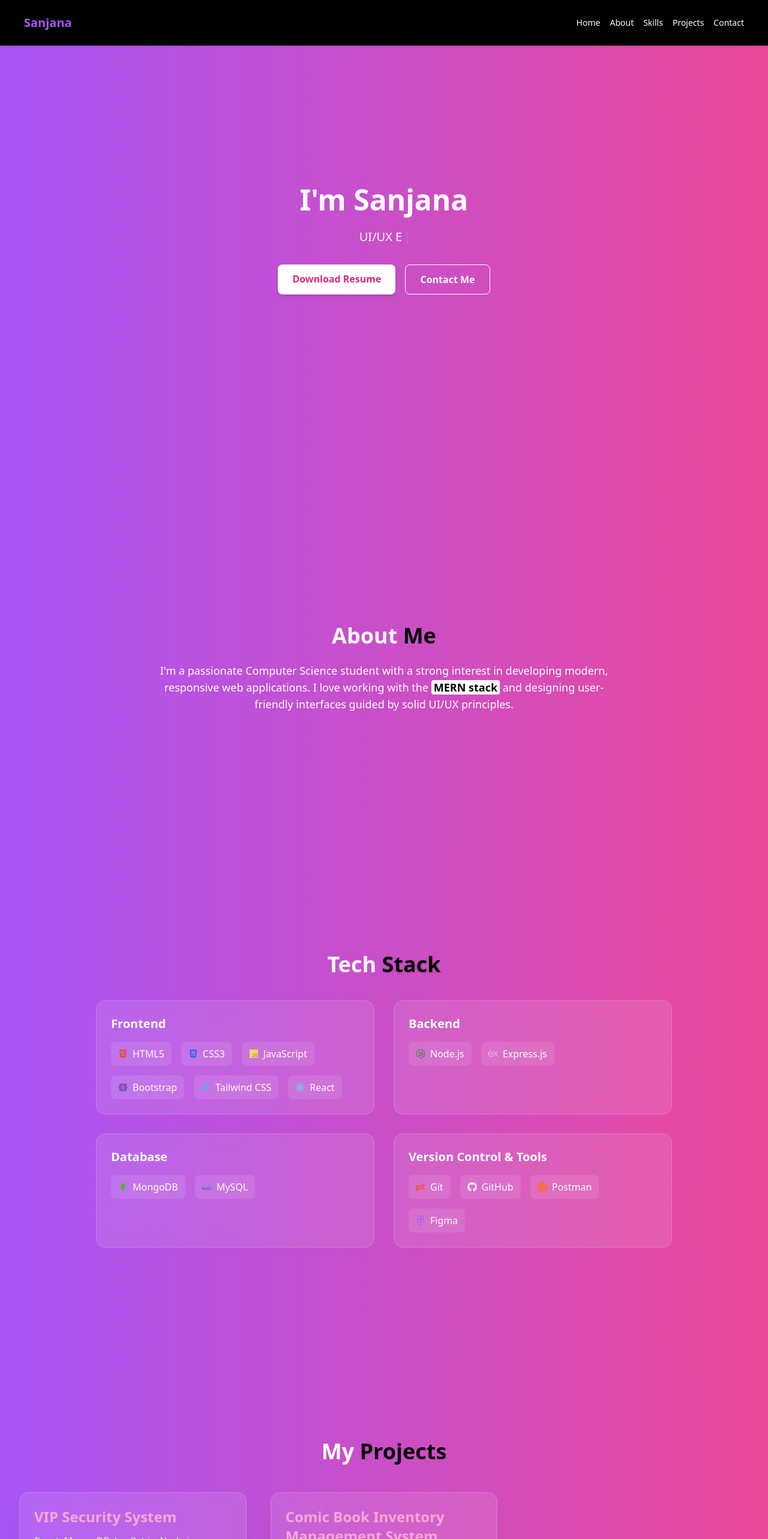
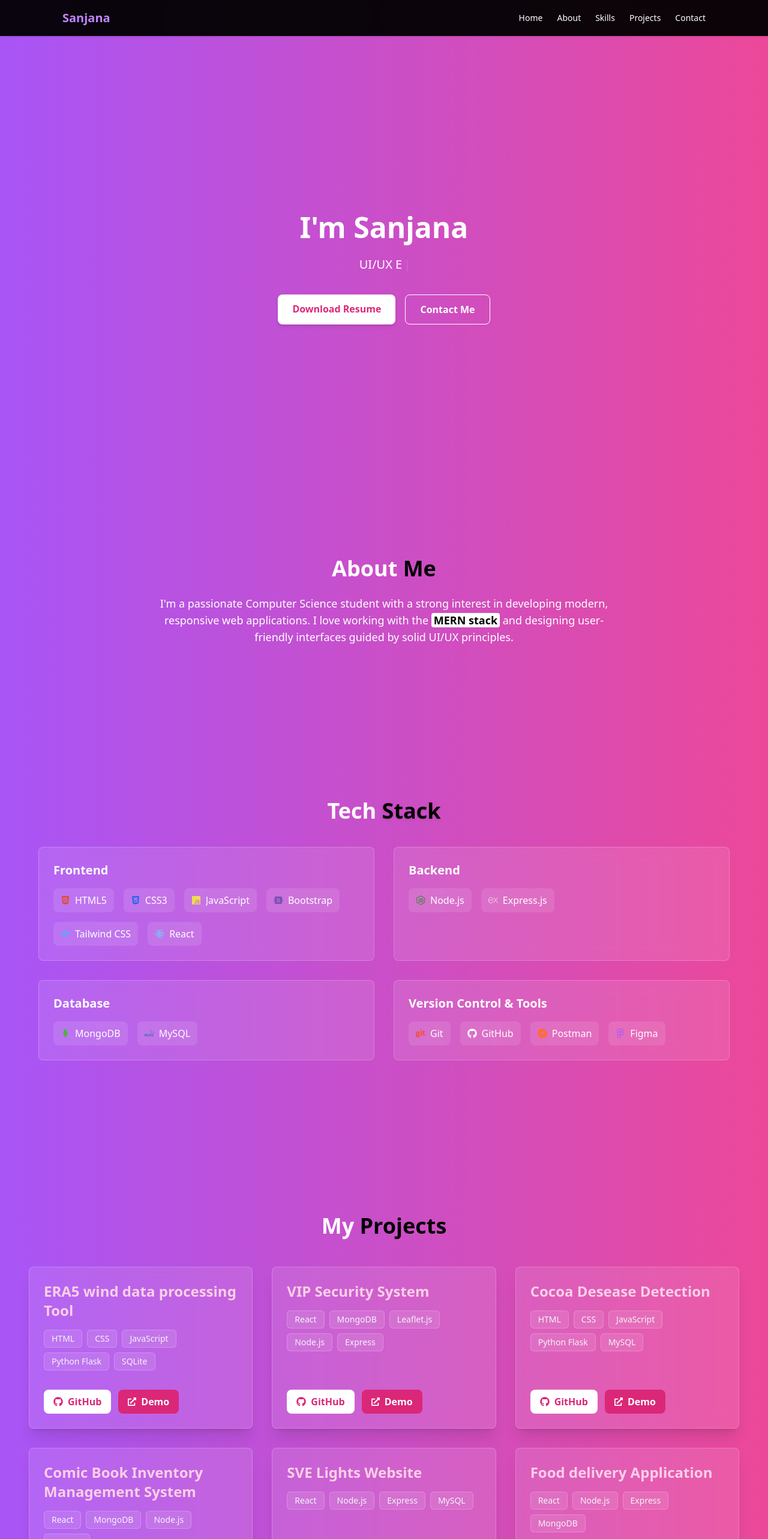
Before and after one commit to SanjanaHarikantra/portfolio_net, a React (Create React App) app: page / in a window 1280 px wide. Shown: the top 2566 px of the page at 60% size. Built offline with nearby package versions, Linux system fonts and the light colour scheme.

Commit message:
added projects

```diff
--- a/src/components/About.jsx
+++ b/src/components/About.jsx
@@ -2,13 +2,13 @@ const About = () => {
   return (
     <section
       id="about"
-      className="bg-gradient-to-r from-purple-500 to-pink-500 text-white p-60 text-center animate-fade-in"
+      className="bg-gradient-to-r from-purple-500 to-pink-500 px-5 py-20 text-center text-white sm:px-8 sm:py-24 lg:px-12 lg:py-32"
     >
-      <h2 className="text-3xl md:text-4xl font-bold mb-6 animate-slide-up">
+      <h2 className="mb-6 text-3xl font-bold sm:text-4xl">
         About <span className="text-black"> Me</span>
       </h2>
 
-      <p className="text-base md:text-lg max-w-3xl mx-auto leading-relaxed animate-slide-up delay-200">
+      <p className="mx-auto max-w-3xl text-base leading-relaxed sm:text-lg">
         I'm a passionate Computer Science student with a strong interest in developing modern, responsive web applications. I love working with the <span className="font-semibold text-black bg-white px-1 rounded">MERN stack</span> and designing user-friendly interfaces guided by solid UI/UX principles.
       </p>
     </section>
--- a/src/components/Contact.jsx
+++ b/src/components/Contact.jsx
@@ -2,19 +2,19 @@ const Contact = () => {
   return (
     <section
       id="contact"
-      className="bg-black text-white text-center"
+      className="bg-black px-5 py-16 text-center text-white sm:px-8 sm:py-20"
     >
-      <h2 className="text-3xl md:text-4xl font-bold mb-4">Contact</h2>
+      <h2 className="mb-4 text-3xl font-bold sm:text-4xl">Contact</h2>
 
-      <p className="text-base md:text-lg max-w-xl mx-auto leading-relaxed">
-        I'd love to hear from you! Whether you have a project, a question, or just want to say hi  — feel free to reach out.
+      <p className="mx-auto max-w-xl text-base leading-relaxed sm:text-lg">
+        I'd love to hear from you! Whether you have a project, a question, or just want to say hi, feel free to reach out.
       </p>
 
-      <div className="mt-6 text-lg font-medium">
-        <span className="block"> Email:</span>
+      <div className="mt-6 text-base font-medium sm:text-lg">
+        <span className="block">Email:</span>
         <a
           href="mailto:sanjana@example.com"
-          className="text-white underline hover:text-pink-200 transition"
+          className="break-all text-white underline transition hover:text-pink-200"
         >
           sanjana@example.com
         </a>
--- a/src/components/Home.jsx
+++ b/src/components/Home.jsx
@@ -5,14 +5,14 @@ const Home = () => {
   return (
     <section
       id="home"
-      className="h-screen flex flex-col justify-center items-center bg-gradient-to-r from-purple-500 to-pink-500 text-white text-center px-4"
+      className="flex min-h-screen flex-col items-center justify-center bg-gradient-to-r from-purple-500 to-pink-500 px-5 pt-24 text-center text-white sm:px-8"
     >
-      <h1 className="text-4xl md:text-5xl font-bold mb-2 text-white">
+      <h1 className="mb-2 text-4xl font-bold text-white sm:text-5xl">
         I'm Sanjana
       </h1>
 
       {/* Typewriter subtitle */}
-      <p className="text-lg md:text-xl mt-4">
+      <p className="mt-4 min-h-8 text-lg sm:text-xl">
         <Typewriter
           words={['Full Stack Developer', 'UI/UX Enthusiast']}
           loop={true}
@@ -25,12 +25,12 @@ const Home = () => {
       </p>
 
       {/* Buttons */}
-      <div className="mt-8 flex flex-wrap gap-4 justify-center">
+      <div className="mt-8 flex w-full max-w-md flex-col justify-center gap-4 sm:flex-row">
         {/* Download Resume */}
         <a
           href="https://drive.google.com/file/d/1bFBTDW8KyTSHNeGJIzIXnpAbvCyPBL29/view?usp=drivesdk"
           download
-          className="bg-white text-pink-600 font-semibold px-6 py-3 rounded-lg shadow-md hover:bg-pink-100 transition duration-300"
+          className="rounded-lg bg-white px-6 py-3 font-semibold text-pink-600 shadow-md transition duration-300 hover:bg-pink-100"
         >
           Download Resume
         </a>
@@ -38,7 +38,7 @@ const Home = () => {
         {/* Contact Me */}
         <a
           href="#contact"
-          className="border border-white text-white font-semibold px-6 py-3 rounded-lg hover:bg-white hover:text-pink-600 transition duration-300"
+          className="rounded-lg border border-white px-6 py-3 font-semibold text-white transition duration-300 hover:bg-white hover:text-pink-600"
         >
           Contact Me
         </a>
--- a/src/components/Navbar.jsx
+++ b/src/components/Navbar.jsx
@@ -1,16 +1,64 @@
-import React from 'react';
-// src/components/Navbar.jsx
+import React, { useState } from 'react';
+import { FaBars, FaTimes } from 'react-icons/fa';
+
+const navLinks = [
+  { href: '#home', label: 'Home' },
+  { href: '#about', label: 'About' },
+  { href: '#skills', label: 'Skills' },
+  { href: '#projects', label: 'Projects' },
+  { href: '#contact', label: 'Contact' },
+];
+
 const Navbar = () => {
+  const [isOpen, setIsOpen] = useState(false);
+
   return (
-    <nav className="flex justify-between items-center px-10 py-6 bg-black text-white fixed w-full top-0 shadow z-50">
-      <h1 className="text-xl  font-bold text-purple-500">  Sanjana</h1>
-      <ul className="hidden md:flex gap-4 text-sm">
-        <li><a href="#home" className="hover:text-pink-400">Home</a></li>
-        <li><a href="#about" className="hover:text-pink-400">About</a></li>
-        <li><a href="#skills" className="hover:text-pink-400">Skills</a></li>
-        <li><a href="#projects" className="hover:text-pink-400">Projects</a></li>
-        <li><a href="#contact" className="hover:text-pink-400">Contact</a></li>
-      </ul>
+    <nav className="fixed top-0 z-50 w-full bg-black/95 text-white shadow backdrop-blur">
+      <div className="mx-auto flex max-w-6xl items-center justify-between px-5 py-4 sm:px-8 lg:px-10">
+        <a
+          href="#home"
+          className="text-xl font-bold text-purple-400"
+          onClick={() => setIsOpen(false)}
+        >
+          Sanjana
+        </a>
+
+        <ul className="hidden items-center gap-6 text-sm font-medium md:flex">
+          {navLinks.map((link) => (
+            <li key={link.href}>
+              <a href={link.href} className="transition hover:text-pink-400">
+                {link.label}
+              </a>
+            </li>
+          ))}
+        </ul>
+
+        <button
+          type="button"
+          className="inline-flex h-10 w-10 items-center justify-center rounded-md border border-white/20 text-white transition hover:bg-white/10 md:hidden"
+          aria-label={isOpen ? 'Close navigation menu' : 'Open navigation menu'}
+          aria-expanded={isOpen}
+          onClick={() => setIsOpen((open) => !open)}
+        >
+          {isOpen ? <FaTimes /> : <FaBars />}
+        </button>
+      </div>
+
+      {isOpen && (
+        <ul className="border-t border-white/10 px-5 pb-4 text-sm font-medium md:hidden">
+          {navLinks.map((link) => (
+            <li key={link.href}>
+              <a
+                href={link.href}
+                className="block rounded-md px-2 py-3 transition hover:bg-white/10 hover:text-pink-400"
+                onClick={() => setIsOpen(false)}
+              >
+                {link.label}
+              </a>
+            </li>
+          ))}
+        </ul>
+      )}
     </nav>
   );
 };
--- a/src/components/Projects.jsx
+++ b/src/components/Projects.jsx
@@ -1,4 +1,12 @@
+import { FaExternalLinkAlt, FaGithub } from "react-icons/fa";
+
 const projects = [
+  {
+    title: "ERA5 wind data processing Tool",
+    tech: "HTML, CSS, JavaScript, Python Flask, SQLite",
+    github: "https://github.com/SanjanaHarikantra/era5_tool",
+    demo: "https://era5-tool.onrender.com/",
+  },
   {
     title: "VIP Security System",
     tech: "React, MongoDB, Leaflet.js, Node.js, Express",
@@ -6,10 +14,28 @@ const projects = [
     demo: "https://vip-security-2-frontend.onrender.com/",
   },
   {
+    title: "Cocoa Desease Detection ",
+    tech: "HTML, CSS, JavaScript, Python Flask, MySQL",
+    github: "https://github.com/SanjanaHarikantra/CoacaDesease",
+
+  },
+  {
     title: "Comic Book Inventory Management System",
     tech: "React, MongoDB, Node.js, Express",
     github: "https://github.com/SanjanaHarikantra/Sanjana_4SF23CS412_SCEM_UIUXDevelpment_Task10",
     demo: "https://book-management-frontend-n9ni.onrender.com",
+  },
+  {
+    title: "SVE Lights Website",
+    tech: "React, Node.js, Express, MySQL",
+    github: "https://github.com/SanjanaHarikantra/sve_lights/tree/main/sve-lights",
+    demo: "https://sve-lights.vercel.app/",
+  },
+  {
+    title: "Food delivery Application",
+    tech: "React, Node.js, Express, MongoDB",
+    github: "https://github.com/SanjanaHarikantra/HomeFood",
+    demo: "https://home-food-seven.vercel.app/",
   },
 ];
 
@@ -17,30 +43,41 @@ const Projects = () => {
   return (
     <section
       id="projects"
-      className="bg-gradient-to-r from-purple-500 to-pink-500 text-white px-60 py-40 sm:px-8"
+      className="bg-gradient-to-r from-purple-500 to-pink-500 px-5 py-20 text-white sm:px-8 sm:py-24 lg:px-12 lg:py-32"
     >
-      <h2 className="text-3xl sm:text-4xl font-bold text-center mb-12">
+      <h2 className="mb-12 text-center text-3xl font-bold sm:text-4xl">
         My <span className="text-black">Projects</span>
       </h2>
 
-      <div className="grid gap-10 grid-cols-1 sm:grid-cols-2 lg:grid-cols-3 max-w-7xl mx-auto">
+      <div className="mx-auto grid max-w-8xl grid-cols-1 gap-6 md:grid-cols-2 lg:grid-cols-3 lg:gap-8">
         {projects.map((project, index) => (
           <div
             key={index}
-            className="backdrop-blur-md bg-white/10 border border-white/20 p-6 rounded-2xl shadow-xl hover:scale-105 transition-transform duration-300"
+            className="flex h-full min-h-70 flex-col rounded-lg border border-white/20 bg-white/10 p-5 text-white shadow-xl backdrop-blur-md transition duration-300 hover:-translate-y-1 hover:shadow-2xl sm:p-6"
           >
-            <h3 className="text-xl sm:text-2xl font-semibold text-pink-300 mb-3">
+            <h3 className="mb-4 text-xl font-semibold leading-snug text-pink-200 sm:text-2xl">
               {project.title}
             </h3>
-            <p className="text-sm sm:text-base text-gray-200 mb-6">{project.tech}</p>
 
-            <div className="flex flex-wrap justify-center gap-4">
+            <div className="mb-8 flex flex-wrap gap-2">
+              {project.tech.split(",").map((tech) => (
+                <span
+                  key={tech.trim()}
+                  className="rounded-md border border-white/20 bg-white/10 px-3 py-1 text-sm font-medium text-gray-100"
+                >
+                  {tech.trim()}
+                </span>
+              ))}
+            </div>
+
+            <div className="mt-auto flex flex-col gap-3 sm:flex-row">
               <a
                 href={project.github}
                 target="_blank"
                 rel="noreferrer"
-                className="bg-white text-pink-600 px-4 py-2 rounded-lg font-medium hover:bg-pink-200 transition duration-300"
+                className="inline-flex items-center justify-center gap-2 rounded-lg bg-white px-4 py-2 text-center font-semibold text-pink-600 transition duration-300 hover:bg-pink-200"
               >
+                <FaGithub />
                 GitHub
               </a>
 
@@ -48,8 +85,9 @@ const Projects = () => {
                 href={project.demo}
                 target="_blank"
                 rel="noreferrer"
-                className="bg-pink-600 text-white px-4 py-2 rounded-lg font-medium hover:bg-pink-400 transition duration-300"
+                className="inline-flex items-center justify-center gap-2 rounded-lg bg-pink-600 px-4 py-2 text-center font-semibold text-white transition duration-300 hover:bg-pink-400"
               >
+                <FaExternalLinkAlt className="text-sm" />
                 Demo
               </a>
             </div>
--- a/src/components/Skills.jsx
+++ b/src/components/Skills.jsx
@@ -9,13 +9,13 @@ const Skills = () => {
   return (
     <section
       id="skills"
-      className="min-h-screen bg-gradient-to-r from-purple-500 to-pink-500 text-white p-40"
+      className="bg-gradient-to-r from-purple-500 to-pink-500 px-5 py-20 text-white sm:px-8 sm:py-24 lg:px-12 lg:py-32"
     >
-      <h2 className="text-4xl font-bold text-center mb-10">
+      <h2 className="mb-10 text-center text-3xl font-bold sm:text-4xl">
         Tech <span className="text-black drop-shadow">Stack</span>
       </h2>
 
-      <div className="grid md:grid-cols-2 gap-8 max-w-6xl mx-auto">
+      <div className="mx-auto grid max-w-6xl grid-cols-1 gap-6 md:grid-cols-2 lg:gap-8">
         {/* Reusable card for each section */}
         <SkillCard title="Frontend" skills={[
           { icon: <FaHtml5 color="#e34c26" />, label: "HTML5" },
@@ -48,17 +48,17 @@ const Skills = () => {
 };
 
 const SkillCard = ({ title, skills }) => (
-  <div className="bg-white/10 backdrop-blur-md border border-white/20 rounded-2xl p-6 hover:scale-105 transition-transform duration-300"
+  <div className="rounded-lg border border-white/20 bg-white/10 p-5 backdrop-blur-md transition-transform duration-300 hover:scale-[1.02] sm:p-6"
           >
-    <h3 className="text-xl font-semibold text-white mb-4">{title}</h3>
-    <div className="flex flex-wrap gap-4">
+    <h3 className="mb-4 text-xl font-semibold text-white">{title}</h3>
+    <div className="flex flex-wrap gap-3 sm:gap-4">
       {skills.map((skill, index) => (
         <div
           key={index}
-          className="flex items-center gap-2 bg-white/10 px-3 py-2 rounded-lg hover:scale-105 transition-transform duration-200"
+          className="flex min-w-0 items-center gap-2 rounded-lg bg-white/10 px-3 py-2 text-sm transition-transform duration-200 hover:scale-105 sm:text-base"
         >
           <span>{skill.icon}</span>
-          <span>{skill.label}</span>
+          <span className="truncate">{skill.label}</span>
         </div>
       ))}
     </div>
```
